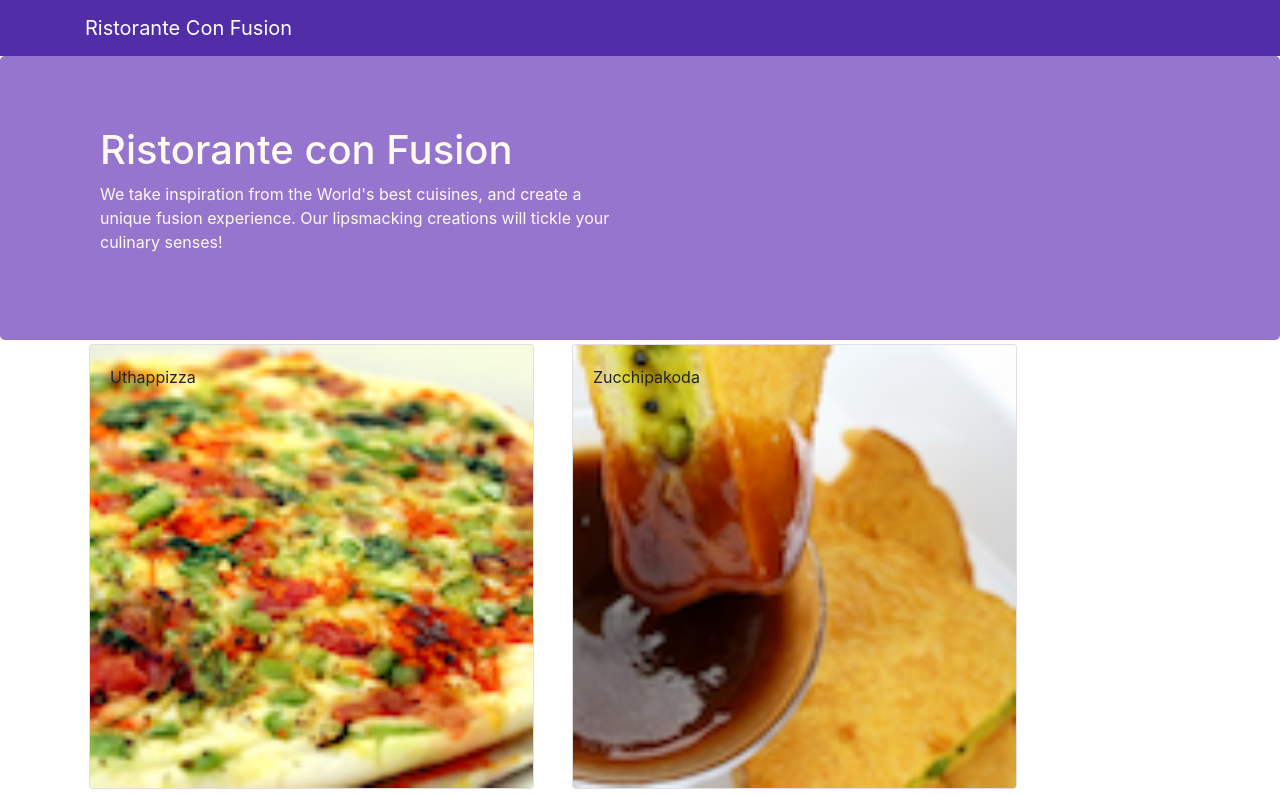
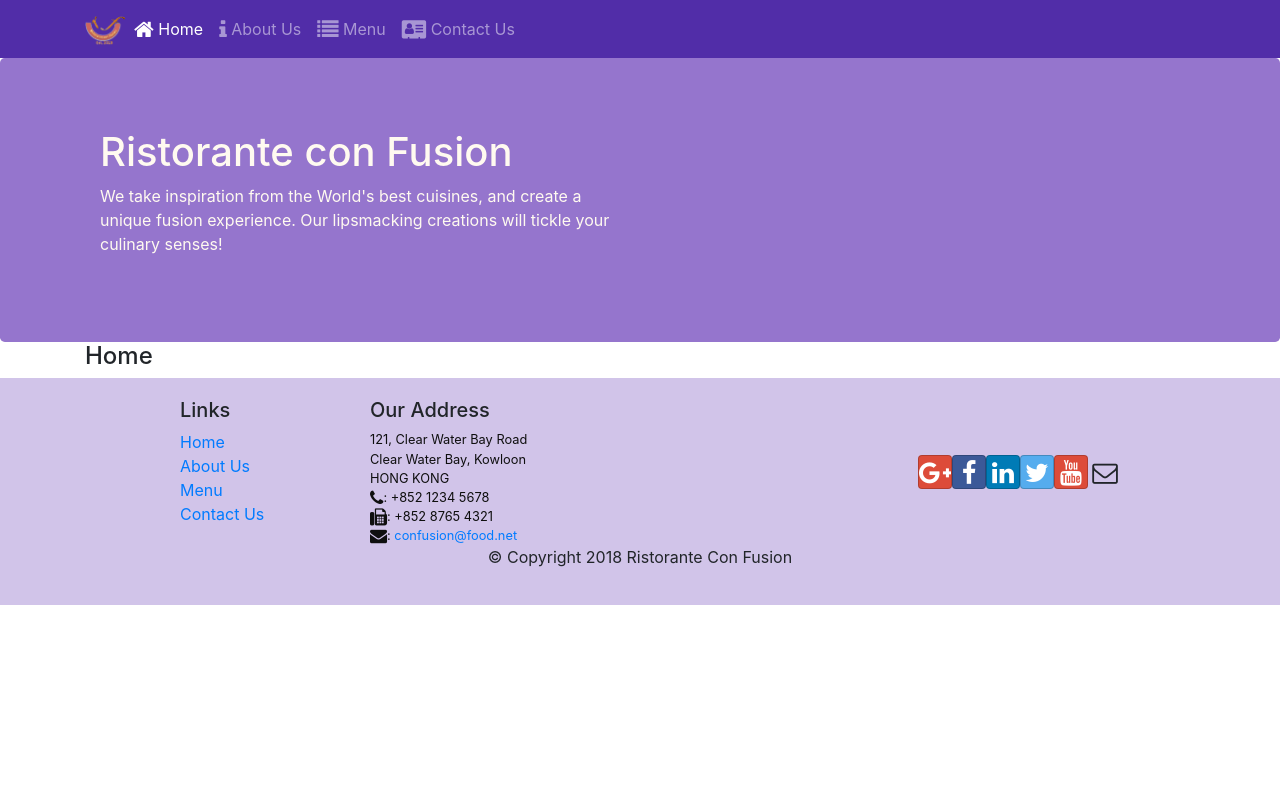
Before and after one commit to binyaye/confusion-react, a React (Create React App) app: page /home in a window 1280 px wide. Shown: the top 795 px of the page. Built offline with nearby package versions, Linux system fonts and the light colour scheme.

Commit message:
React router

```diff
--- a/package.json
+++ b/package.json
@@ -9,6 +9,7 @@
     "react": "^16.10.2",
     "react-dom": "^16.10.2",
     "react-popper": "^1.3.4",
+    "react-router-dom": "^4.2.2",
     "react-scripts": "3.2.0",
     "reactstrap": "^8.0.1"
   },
--- a/src/App.js
+++ b/src/App.js
@@ -1,15 +1,17 @@
 import React, { Component } from "react";
 import Main from "./components/MainComponent";
+import { BrowserRouter } from "react-router-dom";
 import "./App.css";
 
 class App extends Component {
-
   render() {
     return (
       <div className="App">
-        <div className="App">
-          <Main />
-        </div>
+        <BrowserRouter>
+          <div className="App">
+            <Main />
+          </div>
+        </BrowserRouter>
       </div>
     );
   }
--- a/src/components/FooterComponent.js
+++ b/src/components/FooterComponent.js
@@ -1,4 +1,5 @@
 import React from "react";
+import { Link } from "react-router-dom";
 
 function Footer(props) {
   return (
@@ -9,16 +10,16 @@
             <h5>Links</h5>
             <ul className="list-unstyled">
               <li>
-                <a href="#">Home</a>
+                <Link to="/home">Home</Link>
               </li>
               <li>
-                <a href="#">About</a>
+                <Link to="/aboutus">About Us</Link>
               </li>
               <li>
-                <a href="#">Menu</a>
+                <Link to="/menu">Menu</Link>
               </li>
               <li>
-                <a href="contactus.html">Contact</a>
+                <Link to="/contactus">Contact Us</Link>
               </li>
             </ul>
           </div>
--- a/src/components/HeaderComponent.js
+++ b/src/components/HeaderComponent.js
@@ -1,13 +1,70 @@
-import React, { Component } from "react";
-import { Navbar, NavbarBrand, Jumbotron } from "reactstrap";
+import React, { Component } from 'react';
+import {
+  Nav,
+  Navbar,
+  NavbarBrand,
+  NavbarToggler,
+  Collapse,
+  NavItem,
+  Jumbotron
+} from "reactstrap";
+import { NavLink } from "react-router-dom";
 
 class Header extends Component {
+  constructor(props) {
+    super(props);
+
+    this.toggleNav = this.toggleNav.bind(this);
+    this.state = {
+      isNavOpen: false
+    };
+  }
+
+  toggleNav() {
+    this.setState({
+      isNavOpen: !this.state.isNavOpen
+    });
+  }
+
   render() {
     return (
-      <React.Fragment>
-        <Navbar dark>
+      <div>
+        <Navbar dark expand="md">
           <div className="container">
-            <NavbarBrand href="/">Ristorante Con Fusion</NavbarBrand>
+            <NavbarToggler onClick={this.toggleNav} />
+            <NavbarBrand className="mr-auto" href="/">
+              <img
+                src="assets/images/logo.png"
+                height="30"
+                width="41"
+                alt="Ristorante Con Fusion"
+              />
+            </NavbarBrand>
+            <Collapse isOpen={this.state.isNavOpen} navbar>
+              <Nav navbar>
+                <NavItem>
+                  <NavLink className="nav-link" to="/home">
+                    <span className="fa fa-home fa-lg"></span> Home
+                  </NavLink>
+                </NavItem>
+                <NavItem>
+                  <NavLink className="nav-link" to="/aboutus">
+                    <span className="fa fa-info fa-lg"></span> About Us
+                  </NavLink>
+                </NavItem>
+                <NavItem>
+                  <NavLink className="nav-link" to="/menu">
+                    <span className="fa fa-list fa-lg"></span> Menu
+                  </NavLink>
+                </NavItem>
+                <NavItem>
+                  <NavLink className="nav-link" to="/contactus">
+                    <span className="fa fa-address-card fa-lg"></span> Contact
+                    Us
+                  </NavLink>
+                </NavItem>
+              </Nav>
+            </Collapse>
           </div>
         </Navbar>
         <Jumbotron>
@@ -24,7 +81,7 @@
             </div>
           </div>
         </Jumbotron>
-      </React.Fragment>
+      </div>
     );
   }
 }
--- /dev/null
+++ b/src/components/HomeComponent.js
@@ -0,0 +1,11 @@
+import React from "react";
+
+function Home(props) {
+  return (
+    <div className="container">
+      <h4>Home</h4>
+    </div>
+  );
+}
+
+export default Home;
--- a/src/components/MainComponent.js
+++ b/src/components/MainComponent.js
@@ -1,10 +1,11 @@
 import React, { Component } from "react";
-import { Navbar, NavbarBrand } from "reactstrap";
 import { DISHES } from "../shared/dishes";
 import Menu from "./MenuComponent";
 import Dishdetail from "./DishdetailComponent";
 import Header from "./HeaderComponent";
 import Footer from "./FooterComponent";
+import Home from "./HomeComponent";
+import { Switch, Route, Redirect } from "react-router-dom";
 
 class Main extends Component {
   constructor(props) {
@@ -20,10 +21,14 @@
   }
 
   render() {
+    const HomePage = () => {
+      return <Home />;
+    };
+
     return (
       <div>
         <Header />
-        <Menu
+        {/* <Menu
           dishes={this.state.dishes}
           onClick={dishId => this.onDishSelect(dishId)}
         />
@@ -33,7 +38,16 @@
               dish => dish.id === this.state.selectedDish
             )[0]
           }
-        />
+        /> */}
+        <Switch>
+          <Route path="/home" component={HomePage} />
+          <Route
+            exact
+            path="/menu"
+            component={() => <Menu dishes={this.state.dishes} />}
+          />
+          <Redirect to="/home" />
+        </Switch>
         <Footer />
       </div>
     );
```
Also changed, not shown: 1 other file (tests, documents, lock files or other folders).
